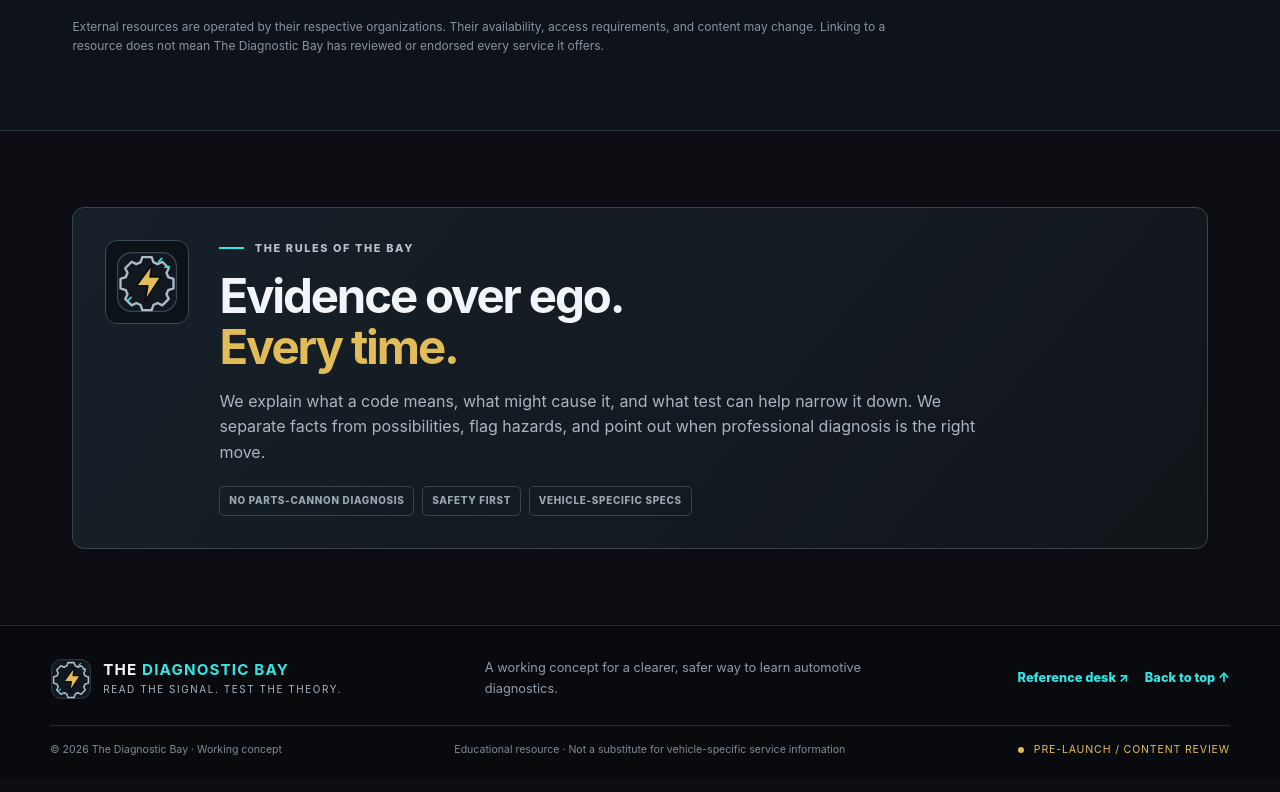
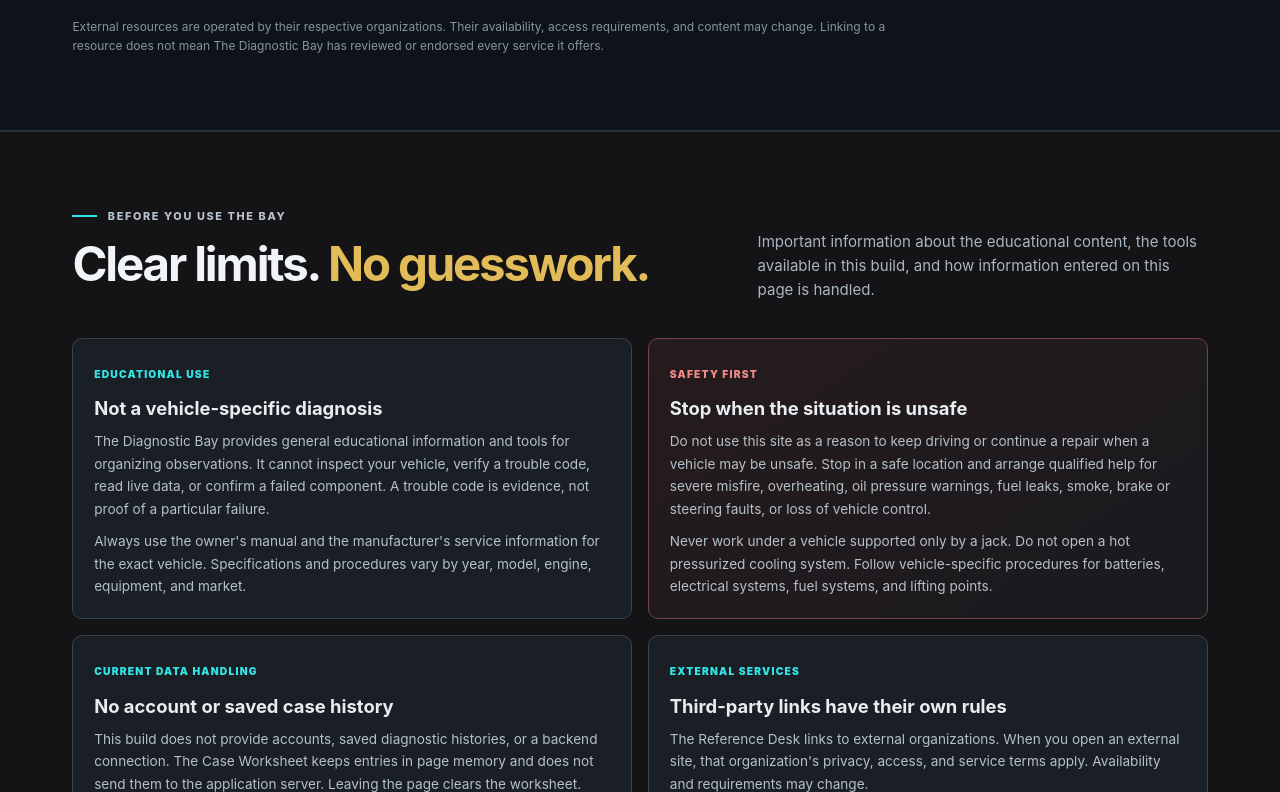
Before and after one commit to Chaotic-Minds-Collective/CR-Diagnostic-Site, a React (Vite) app: page / in a window 1280 px wide. Shown: the part 8748-9540 px from the top of the page. Built offline with nearby package versions, Linux system fonts and the light colour scheme.

Commit message:
Add site notices to main page

```diff
--- a/src/App.tsx
+++ b/src/App.tsx
@@ -4,6 +4,7 @@
 import { DiagnosticLab } from './components/DiagnosticLab';
 import { GuidedTriage } from './components/GuidedTriage';
 import { ReferenceDesk } from './components/ReferenceDesk';
+import { SiteNotices } from './components/SiteNotices';
 import { GuidesSection } from './components/GuidesSection';
 import { Header } from './components/Header';
 import { HeroSection } from './components/HeroSection';
@@ -86,6 +87,7 @@
         <LearningSection />
         <SafetySection />
         <ReferenceDesk />
+        <SiteNotices />
         <AboutSection />
       </main>
       <SiteFooter />
```
